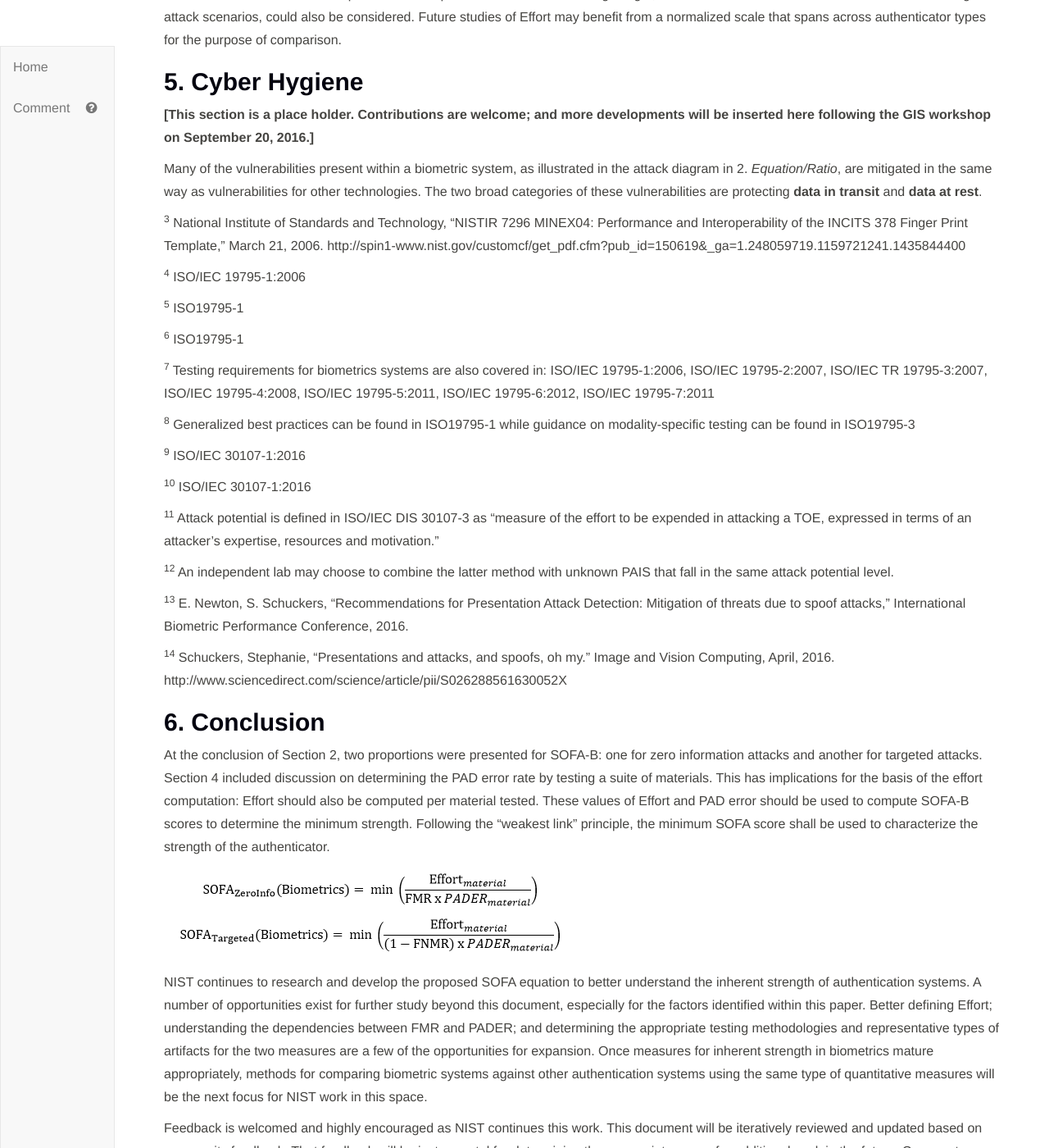
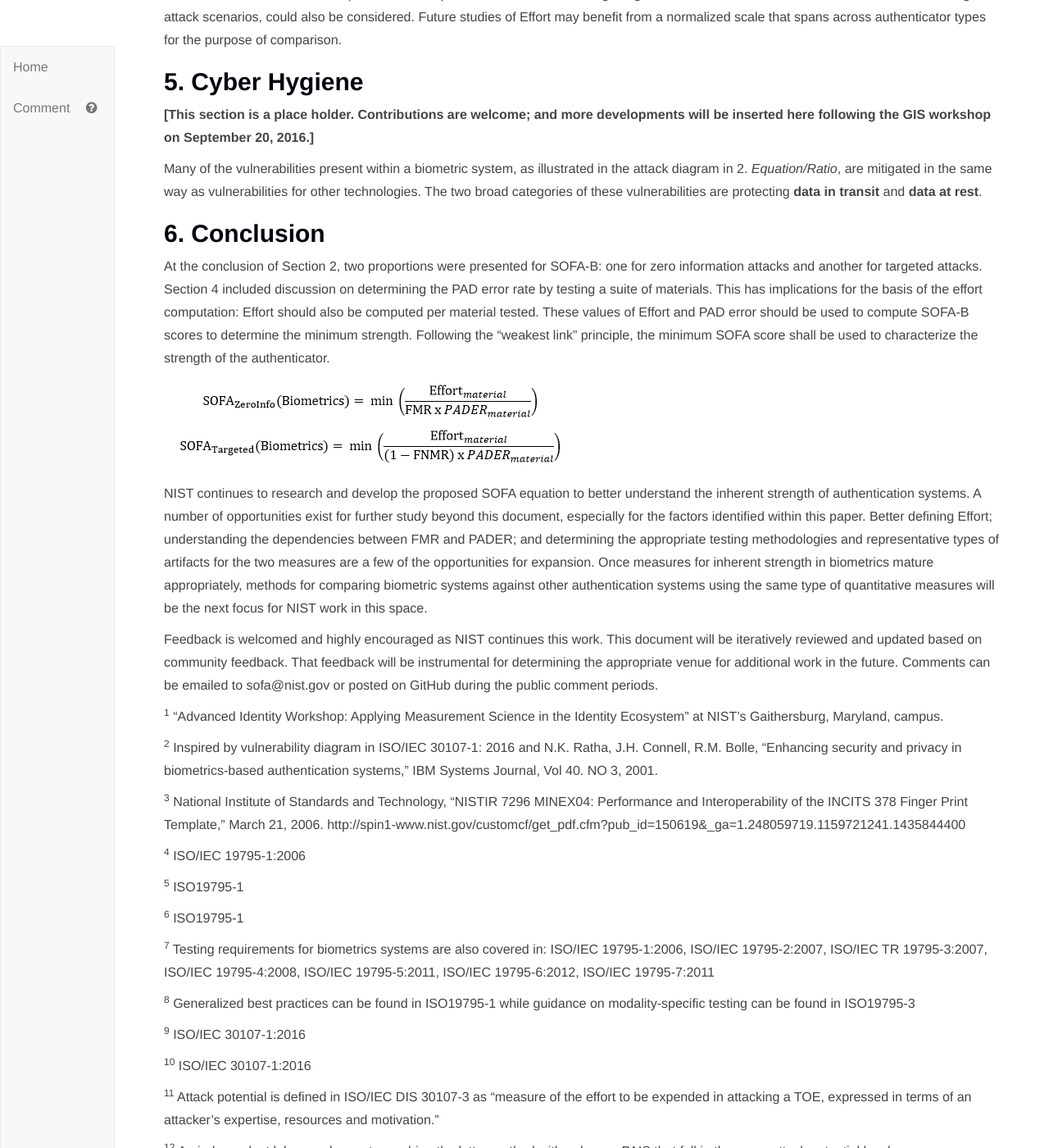
Before and after one commit to usnistgov/SOFA, a Jekyll site: the page built from SOFA.md, in a window 1280 px wide and 1400 px high, scrolled down 6947 px. Shown: the whole window at 82% size. Built offline with Jekyll 4.4.1, drawn with Linux system fonts in a browser that asks for light colours.

Commit message:
Update FMR_and_PADER.md

```diff
--- a/FMR_and_PADER.md
+++ b/FMR_and_PADER.md
@@ -63,27 +63,3 @@ Effort is listed as a third factor for the proposed SOFA measure as it has the p
 **[This section is a place holder. Contributions are welcome; and more developments will be inserted here following the GIS workshop on September 20, 2016.]**
 
 Many of the vulnerabilities present within a biometric system, as illustrated in the attack diagram in 2. *Equation/Ratio*, are mitigated in the same way as vulnerabilities for other technologies. The two broad categories of these vulnerabilities are protecting **data in transit** and **data at rest**.
-
-<sup>3</sup> National Institute of Standards and Technology, “NISTIR 7296 MINEX04: Performance and Interoperability of the INCITS 378 Finger Print Template,” March 21, 2006. http://spin1-www.nist.gov/customcf/get_pdf.cfm?pub_id=150619&_ga=1.248059719.1159721241.1435844400
-
-<sup>4</sup> ISO/IEC 19795-1:2006
-
-<sup>5</sup> ISO19795-1
-
-<sup>6</sup> ISO19795-1
-
-<sup>7</sup> Testing requirements for biometrics systems are also covered in: ISO/IEC 19795-1:2006, ISO/IEC 19795-2:2007, ISO/IEC TR 19795-3:2007, ISO/IEC 19795-4:2008, ISO/IEC 19795-5:2011, ISO/IEC 19795-6:2012, ISO/IEC 19795-7:2011
-
-<sup>8</sup> Generalized best practices can be found in ISO19795-1 while guidance on modality-specific testing can be found in ISO19795-3
-
-<sup>9</sup> ISO/IEC 30107-1:2016
-
-<sup>10</sup> ISO/IEC 30107-1:2016
-
-<sup>11</sup> Attack potential is defined in ISO/IEC DIS 30107-3 as “measure of the effort to be expended in attacking a TOE, expressed in terms of an attacker's expertise, resources and motivation.”
-
-<sup>12</sup> An independent lab may choose to combine the latter method with unknown PAIS that fall in the same attack potential level.
-
-<sup>13</sup> E. Newton, S. Schuckers, “Recommendations for Presentation Attack Detection: Mitigation of threats due to spoof attacks,” International Biometric Performance Conference, 2016.
-
-<sup>14</sup> Schuckers, Stephanie, "Presentations and attacks, and spoofs, oh my." Image and Vision Computing, April, 2016. http://www.sciencedirect.com/science/article/pii/S026288561630052X
```
